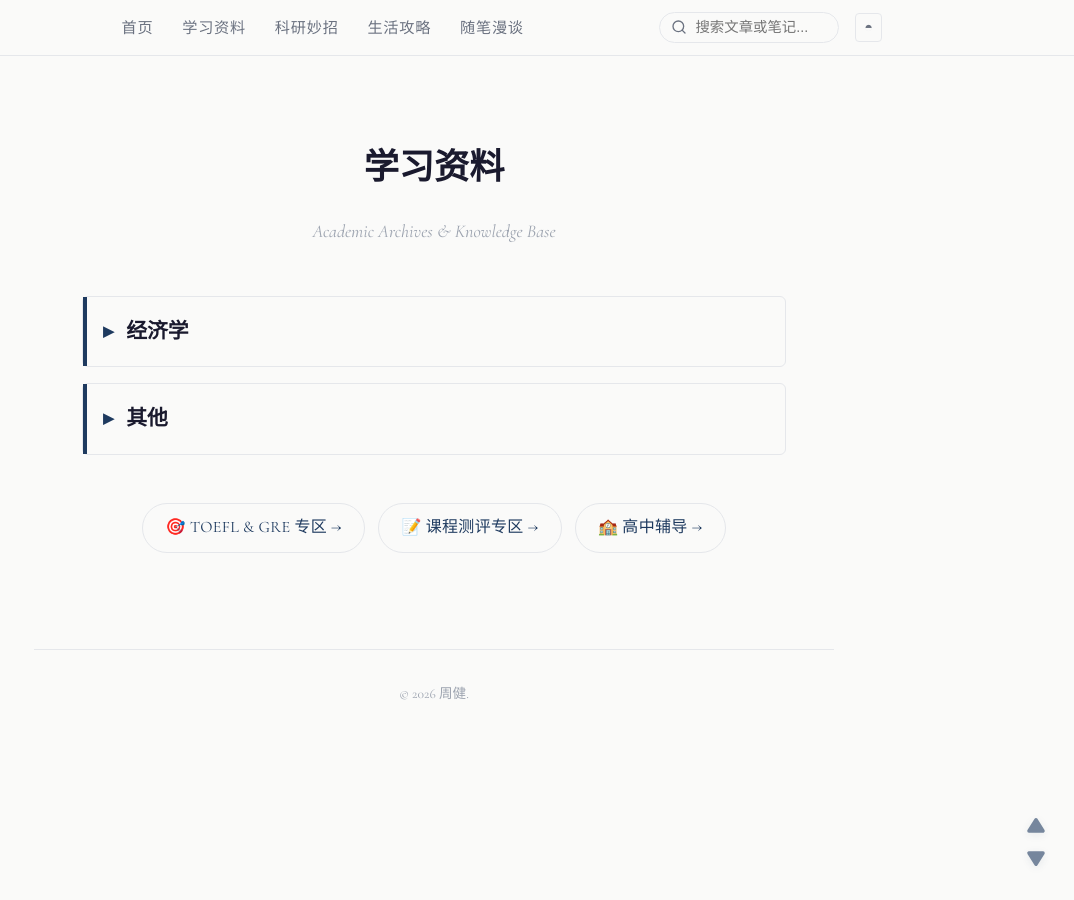
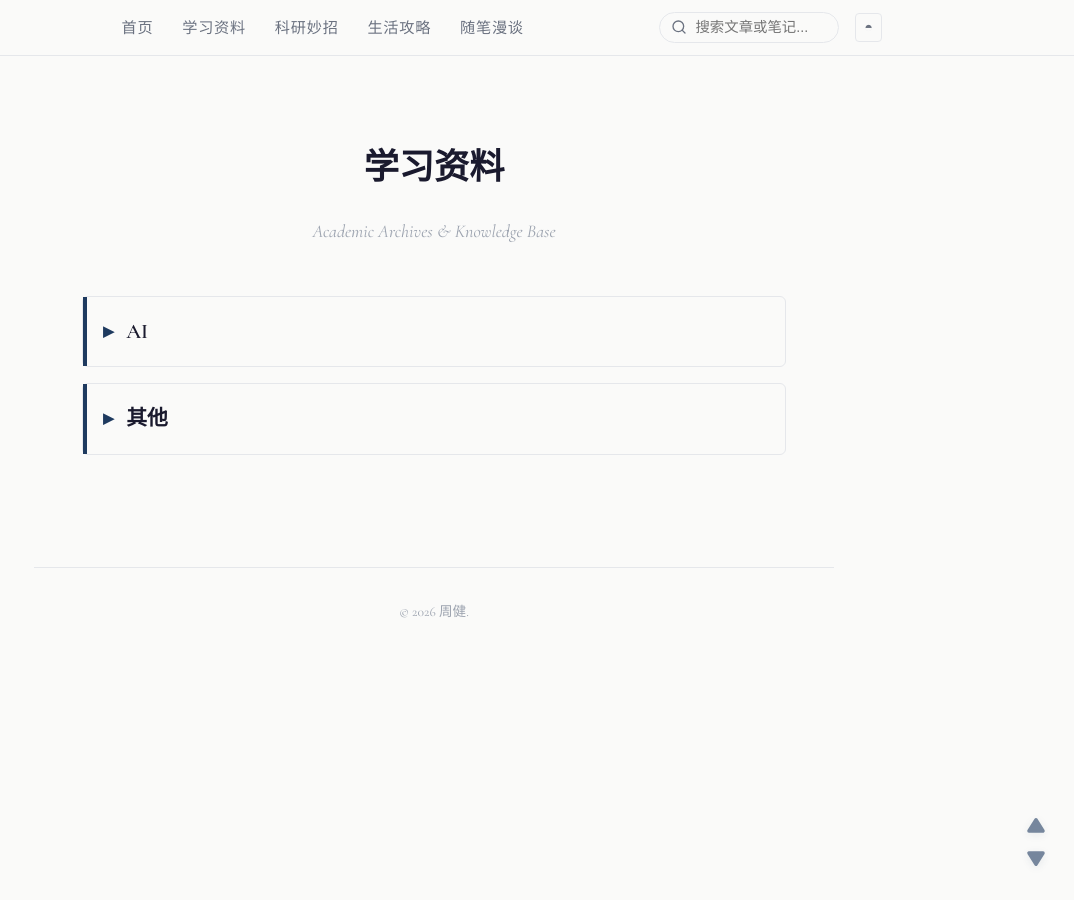
Before and after one commit to jianrec/jianzhou, a Jekyll site: the page built from notes/index.html, in a window 1280 px wide. Shown: the whole page, without its empty margins (206-1280 px from the left). Built offline with Jekyll 4.4.1, drawn with Linux system fonts in a browser that asks for light colours; comment, search, counter and statistics services are not loaded.

Commit message:
Update study page sections

```diff
--- a/notes/index.html
+++ b/notes/index.html
@@ -47,7 +47,7 @@ title: "学习资料"
   </header>
 
   <div class="knowledge-base">
-    {% assign main_buckets = "经济学|其他" | split: "|" %}
+    {% assign main_buckets = "AI|其他" | split: "|" %}
 
     {% for bucket in main_buckets %}
       <details class="discipline-block">
@@ -64,8 +64,8 @@ title: "学习资料"
               {% assign fn_disc = first_note.discipline | default: "未分类" %}
 
               {% assign render_here = false %}
-              {% if bucket == "经济学" and fn_disc == "经济学" %}{% assign render_here = true %}{% endif %}
-              {% if bucket == "其他" and fn_disc != "经济学" and fn_disc != "思政" %}{% assign render_here = true %}{% endif %}
+              {% if bucket == "AI" and fn_disc == "AI" %}{% assign render_here = true %}{% endif %}
+              {% if bucket == "其他" and fn_disc != "AI" and fn_disc != "思政" %}{% assign render_here = true %}{% endif %}
 
               {% if render_here %}
                 <details class="course-block">
@@ -131,6 +131,7 @@ title: "学习资料"
     {% endfor %}
   </div>
 
+  <!--
   <div class="kb-subentries" style="margin-top: 3rem; text-align: center; display: flex; flex-wrap: wrap; gap: 0.8rem; justify-content: center;">
     <a href="{{ '/notes/toefl-gre/' | relative_url }}"
        style="display: inline-block; padding: 0.6rem 1.4rem;
@@ -163,4 +164,5 @@ title: "学习资料"
       🏫 高中辅导 →
     </a>
   </div>
+  -->
 </article>
```
